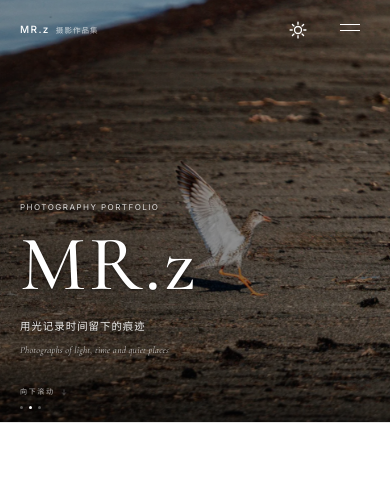
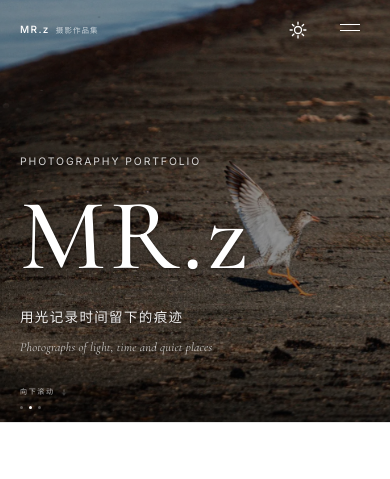
Before and after one commit to zgooo/photo-portfolio, a plain HTML site: page index.html in a window 390 px wide. Shown: the top 479 px of the page. Drawn offline with nearby package versions, Linux system fonts and the light colour scheme.

Commit message:
手机首屏文字放大30%，海鸟取景左移配合排版

```diff
--- a/style.css
+++ b/style.css
@@ -1258,11 +1258,11 @@ body {
   .hero { min-height: 50svh; }
   .hero__content { padding-bottom: 28px; }
   /* 各行右端与 MR.z 的"R"对齐成阶梯：PORTFOLIO/中文 ≈ R 圆弧右缘，英文斜体 ≈ R 脚 */
-  /* 手机版字体统一放大一号（轮播→作品），可读性优先 */
-  .hero__eyebrow { margin-bottom: 13px; font-size: 8px; letter-spacing: 0.184em; }
-  .hero__name { font-size: clamp(45px, 20vw, 82px); }
-  .hero__tagline { margin-top: 17px; font-size: 10.4px; letter-spacing: 0.1em; }
-  .hero__tagline-en { margin-top: 6px; font-size: 9.5px; }
+  /* 手机版首屏文字块整体放大 30%（字号与间距同步 ×1.3） */
+  .hero__eyebrow { margin-bottom: 17px; font-size: 10.4px; letter-spacing: 0.184em; }
+  .hero__name { font-size: clamp(59px, 26vw, 106px); }
+  .hero__tagline { margin-top: 22px; font-size: 13.5px; letter-spacing: 0.1em; }
+  .hero__tagline-en { margin-top: 8px; font-size: 12.4px; }
 
   /* 「向下滚动」+ 轮播圆点：整体缩小 50%；圆点为 3px 实心圆 */
   .hero__scroll { font-size: 7px; gap: 5px; }
@@ -1282,8 +1282,8 @@ body {
   .hero__foot { flex-direction: column-reverse; align-items: flex-start; gap: 8px; padding-bottom: 13px; }
   .hero__slide-cap { display: none; }  /* 手机上空间小，图注收进图片 alt */
 
-  /* 第二张轮播（海鸟）：取景窗口左移，鸟贴近 "z" 右侧、避开文字 */
-  .hero__slide:nth-child(2) img { object-position: 30% 50%; }
+  /* 第二张轮播（海鸟）：文字放大 30% 后鸟整体右移，与「z」并排不重叠 */
+  .hero__slide:nth-child(2) img { object-position: 17% 50%; }
 
   /* 关于/联系板块：文字再收一档 */
   #about .eyebrow, #contact .eyebrow { font-size: 6.6px; margin-bottom: 6px; }
```
